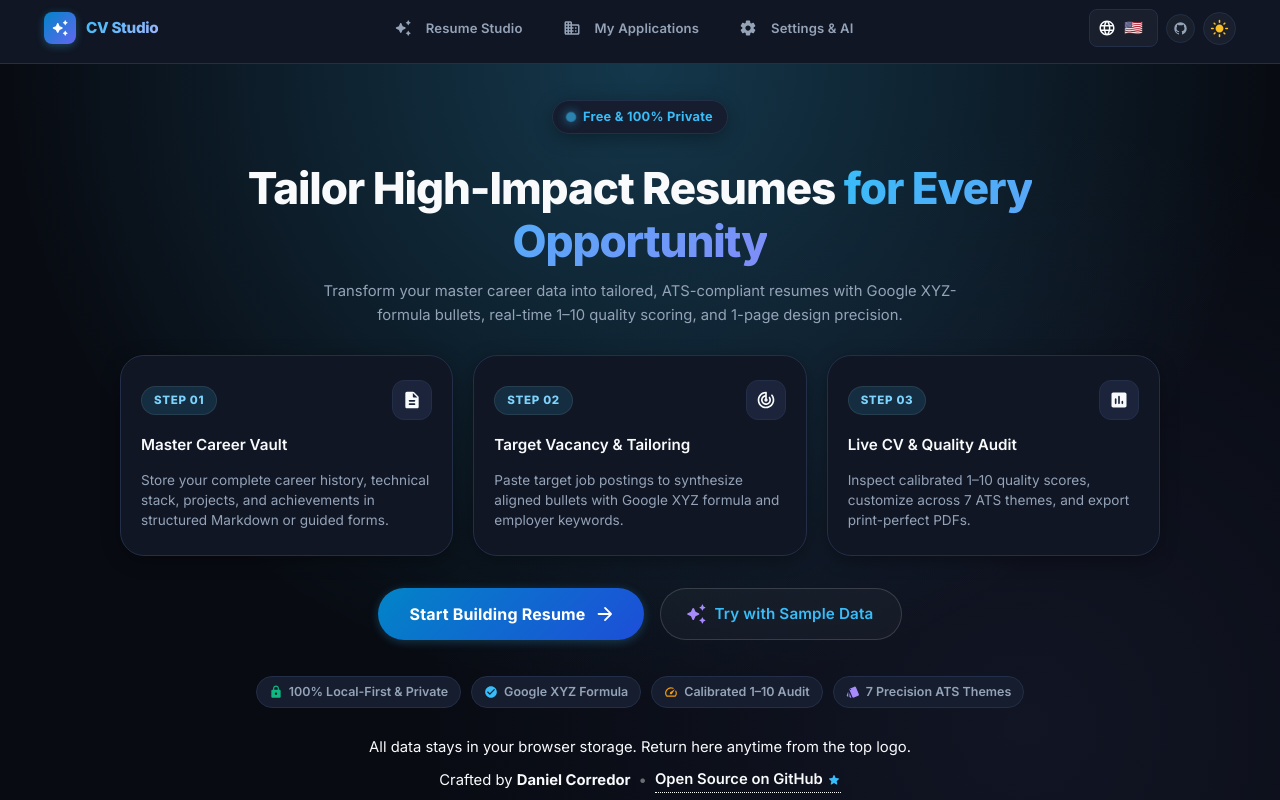
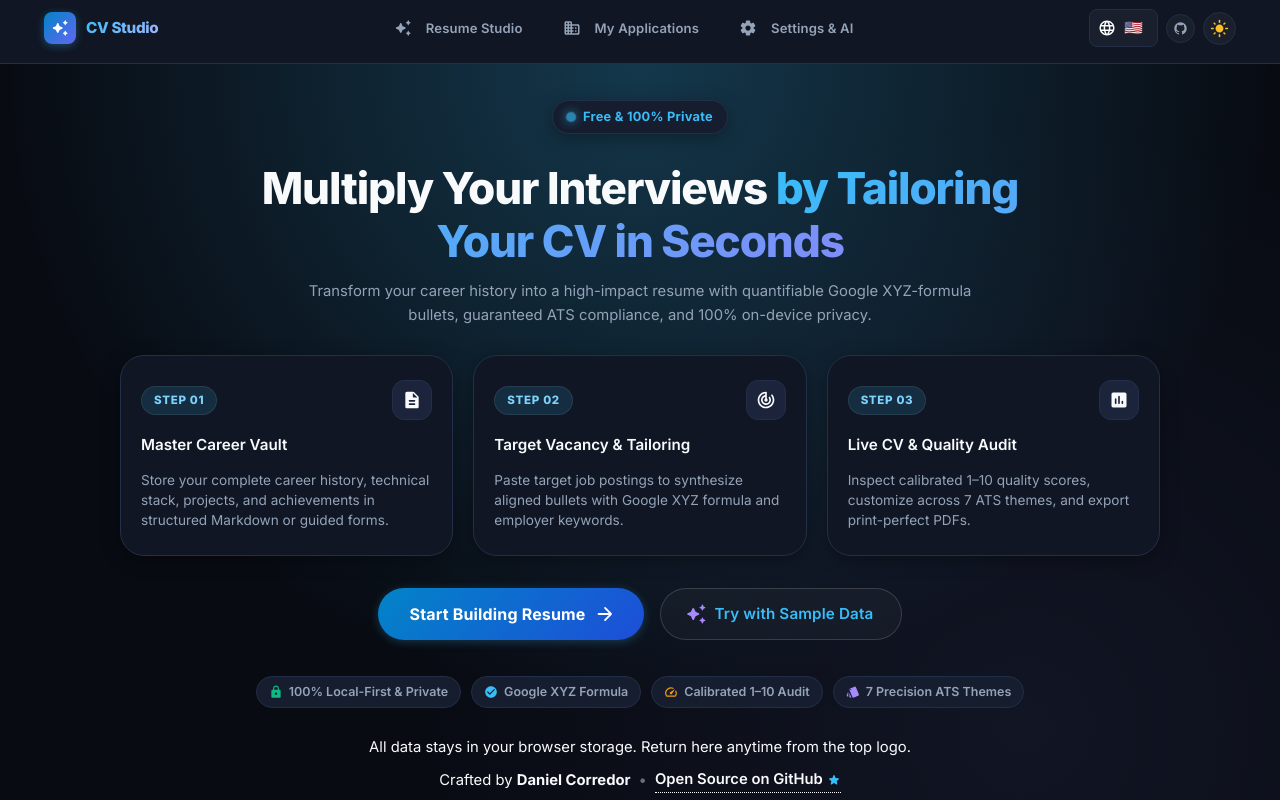
Before and after one commit to dann95moz/customs-CVs, a React (Vite) app: page / in a window 1280 px wide. Built offline with nearby package versions, Linux system fonts and the light colour scheme.

Commit message:
docs: polish value proposition and landing copy across locales

```diff
--- a/index.html
+++ b/index.html
@@ -6,18 +6,18 @@
     <meta name="viewport" content="width=device-width, initial-scale=1.0" />
     <meta name="theme-color" content="#0f172a" />
     <title>✨ CV Studio & Tailor Engine</title>
-    <meta name="description" content="Local-first ATS resume builder, tailoring engine, and high-fidelity PDF studio powered by TypeScript, React 19, and Multi-Provider AI." />
+    <meta name="description" content="Tailor your resume for any job opening in seconds. ATS-optimized templates, Google XYZ impact bullets, and 100% private local-first PDF export." />
 
     <!-- Open Graph / LinkedIn / Facebook -->
     <meta property="og:type" content="website" />
     <meta property="og:title" content="✨ CV Studio & Tailor Engine" />
-    <meta property="og:description" content="Local-first ATS resume builder, tailoring engine, and high-fidelity PDF studio powered by TypeScript, React 19, and Multi-Provider AI." />
+    <meta property="og:description" content="Tailor your resume for any job opening in seconds. ATS-optimized templates, Google XYZ impact bullets, and 100% private local-first PDF export." />
     <meta property="og:site_name" content="CV Studio" />
 
     <!-- Twitter -->
     <meta name="twitter:card" content="summary_large_image" />
     <meta name="twitter:title" content="✨ CV Studio & Tailor Engine" />
-    <meta name="twitter:description" content="Local-first ATS resume builder, tailoring engine, and high-fidelity PDF studio powered by TypeScript, React 19, and Multi-Provider AI." />
+    <meta name="twitter:description" content="Tailor your resume for any job opening in seconds. ATS-optimized templates, Google XYZ impact bullets, and 100% private local-first PDF export." />
 
     <!-- Google Fonts -->
     <link rel="preconnect" href="https://fonts.googleapis.com">
--- a/package.json
+++ b/package.json
@@ -1,7 +1,7 @@
 {
   "name": "mi-cv-engine",
   "version": "2.0.0",
-  "description": "Design, preview, and PDF resume generation engine built with TypeScript, React, Vite, Puppeteer, and Gemini API",
+  "description": "Privacy-first ATS resume tailoring and PDF studio with Google XYZ bullet synthesis and real-time quality audit",
   "type": "module",
   "scripts": {
     "dev": "vite",
--- a/src/components/landing/WelcomeLandingView.tsx
+++ b/src/components/landing/WelcomeLandingView.tsx
@@ -61,15 +61,15 @@ export const WelcomeLandingView: React.FC<WelcomeLandingViewProps> = ({
         {/* Hero Title & Subtitle */}
         <div className="welcome-hero-header">
           <Typography variant="h1" className="welcome-hero-title">
-            {t('landing:hero.titlePrefix', 'Tailor High-Impact Resumes')}{' '}
+            {t('landing:hero.titlePrefix', 'Multiply Your Interviews')}{' '}
             <span className="welcome-gradient-text">
-              {t('landing:hero.titleGradient', 'for Every Opportunity')}
+              {t('landing:hero.titleGradient', 'by Tailoring Your CV in Seconds')}
             </span>
           </Typography>
           <Typography variant="body1" className="welcome-hero-subtitle">
             {t(
               'landing:hero.subtitle',
-              'Transform your master career data into tailored, ATS-compliant resumes with Google XYZ-formula bullets, real-time 1–10 quality scoring, and 1-page design precision.'
+              'Transform your career history into a high-impact resume with quantifiable Google XYZ-formula bullets, guaranteed ATS compliance, and 100% on-device privacy.'
             )}
           </Typography>
         </div>
--- a/src/i18n/locales/de/landing.json
+++ b/src/i18n/locales/de/landing.json
@@ -1,9 +1,9 @@
 {
   "badge": "Kostenlos & 100% Privat",
   "hero": {
-    "titlePrefix": "Wirkungsstarke Lebensläufe",
-    "titleGradient": "für jede Gelegenheit anpassen",
-    "subtitle": "Verwandeln Sie Ihre Karrieredaten in maßgeschneiderte, ATS-konforme Lebensläufe mit Google XYZ-Aufzählungspunkten, Echtzeit-Qualitätsbewertung 1–10 und 1-Seiten-Designpräzision."
+    "titlePrefix": "Vervielfachen Sie Ihre Vorstellungsgespräche",
+    "titleGradient": "durch sekundenschnelle Lebenslauf-Anpassung",
+    "subtitle": "Verwandeln Sie Ihren Werdegang in einen wirkungsstarken Lebenslauf mit quantifizierbaren Google XYZ-Punkten, garantierter ATS-Konformität und 100% Datenschutz auf Ihrem Gerät."
   },
   "steps": {
     "step1": {
--- a/src/i18n/locales/en/landing.json
+++ b/src/i18n/locales/en/landing.json
@@ -1,9 +1,9 @@
 {
   "badge": "Free & 100% Private",
   "hero": {
-    "titlePrefix": "Tailor High-Impact Resumes",
-    "titleGradient": "for Every Opportunity",
-    "subtitle": "Transform your master career data into tailored, ATS-compliant resumes with Google XYZ-formula bullets, real-time 1–10 quality scoring, and 1-page design precision."
+    "titlePrefix": "Multiply Your Interviews",
+    "titleGradient": "by Tailoring Your CV in Seconds",
+    "subtitle": "Transform your career history into a high-impact resume with quantifiable Google XYZ-formula bullets, guaranteed ATS compliance, and 100% on-device privacy."
   },
   "steps": {
     "step1": {
--- a/src/i18n/locales/es/landing.json
+++ b/src/i18n/locales/es/landing.json
@@ -1,9 +1,9 @@
 {
   "badge": "Gratuito y 100% Privado",
   "hero": {
-    "titlePrefix": "Adapta Currículums de Alto Impacto",
-    "titleGradient": "para Cada Oportunidad",
-    "subtitle": "Transforma tu trayectoria profesional en currículums personalizados compatibles con ATS, con viñetas basadas en la fórmula Google XYZ, puntuación de calidad 1–10 en tiempo real y diseño milimétrico en 1 página."
+    "titlePrefix": "Multiplica tus entrevistas",
+    "titleGradient": "adaptando tu CV a cada oferta en segundos",
+    "subtitle": "Transforma tu trayectoria en un currículum de alto impacto con viñetas cuantificables (Fórmula Google XYZ), compatibilidad ATS garantizada y privacidad 100% en tu dispositivo."
   },
   "steps": {
     "step1": {
--- a/src/i18n/locales/fr/landing.json
+++ b/src/i18n/locales/fr/landing.json
@@ -1,9 +1,9 @@
 {
   "badge": "Gratuit & 100% Privé",
   "hero": {
-    "titlePrefix": "Adaptez des CVs à Fort Impact",
-    "titleGradient": "pour Chaque Opportunité",
-    "subtitle": "Transformez votre parcours professionnel en CVs sur mesure compatibles ATS, avec des puces basées sur la formule Google XYZ, un score de qualité 1–10 en temps réel et une précision sur 1 page."
+    "titlePrefix": "Multipliez vos entretiens",
+    "titleGradient": "en adaptant votre CV en quelques secondes",
+    "subtitle": "Transformez votre parcours en un CV à fort impact avec des puces quantifiables (Formule Google XYZ), une compatibilité ATS garantie et une confidentialité 100% locale."
   },
   "steps": {
     "step1": {
--- a/src/i18n/locales/it/landing.json
+++ b/src/i18n/locales/it/landing.json
@@ -1,9 +1,9 @@
 {
   "badge": "Gratuito e 100% Privato",
   "hero": {
-    "titlePrefix": "Adatta Curriculum ad Alto Impatto",
-    "titleGradient": "per Ogni Opportunità",
-    "subtitle": "Trasforma i dati della tua carriera in curriculum personalizzati compatibili con ATS, con punti elenco basati sulla formula Google XYZ, punteggio di qualità 1–10 in tempo reale e precisione su 1 pagina."
+    "titlePrefix": "Moltiplica i tuoi colloqui",
+    "titleGradient": "adattando il tuo CV in pochi secondi",
+    "subtitle": "Trasforma la tua carriera in un curriculum ad alto impatto con punti elenco quantificabili (Formula Google XYZ), conformità ATS garantita e privacy al 100% sul tuo dispositivo."
   },
   "steps": {
     "step1": {
```
Also changed, not shown: 1 other file (tests, documents, lock files or other folders).
